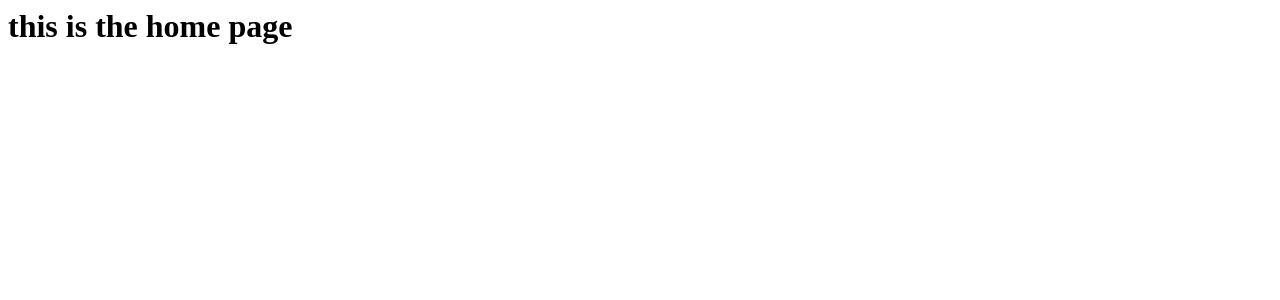
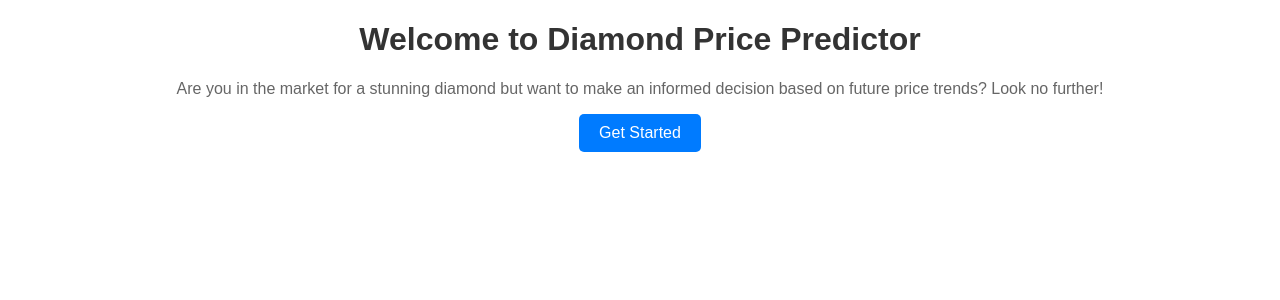
Before and after one commit to GreatClasher/Diamond_Price_Prediction_End_To_End_Pipeline, a Flask app: page / in a window 1280 px wide. Shown: the top 300 px of the page. Run offline with Flask 3, Linux system fonts and the light colour scheme.

Commit message:
updating code

```diff
--- a/requirements.txt
+++ b/requirements.txt
@@ -3,4 +3,4 @@ numpy
 seaborn
 flask
 scikit-learn
-#-e .
+-e .
--- a/setup.py
+++ b/setup.py
@@ -18,8 +18,8 @@ def get_requirements(file_path:str)->List[str]:
 setup(
     name='DiamondPricePrediction',
     version='0.0.1',
-    author='Krish',
-    author_email='krish.naik@pw.live',
+    author='GreatClasher',
+    author_email='anubhavy600@gmail.com',
     install_requires=get_requirements('requirements.txt'),
     packages=find_packages()
 
--- a/templates/index.html
+++ b/templates/index.html
@@ -1 +1,37 @@
-<h1> this is the home page</h1>
+<!DOCTYPE html>
+<html lang="en">
+<head>
+    <meta charset="UTF-8">
+    <meta name="viewport" content="width=device-width, initial-scale=1.0">
+    <title>Diamond Price Predictor</title>
+    <style>
+        body {
+            font-family: Arial, sans-serif;
+            margin: 20px;
+            text-align: center;
+        }
+        h1 {
+            color: #333;
+        }
+        p {
+            color: #666;
+        }
+        button {
+            padding: 10px 20px;
+            font-size: 16px;
+            cursor: pointer;
+            background-color: #007BFF;
+            color: #fff;
+            border: none;
+            border-radius: 5px;
+        }
+    </style>
+</head>
+<body>
+    <h1>Welcome to Diamond Price Predictor</h1>
+    <p>Are you in the market for a stunning diamond but want to make an informed decision based on future price trends? Look no further!</p>
+
+    <button onclick="window.location.href='/predict'">Get Started</button>
+
+</body>
+</html>
```
Also changed, not shown: templates/form.html (+112 -1 lines), 1 other file.
